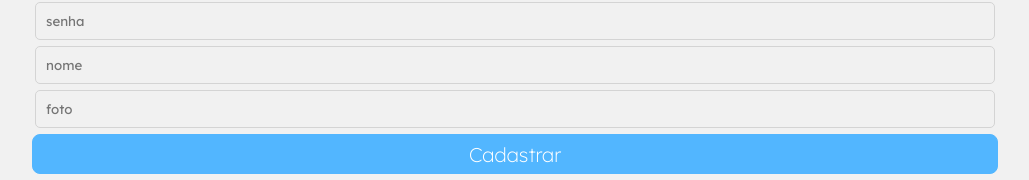
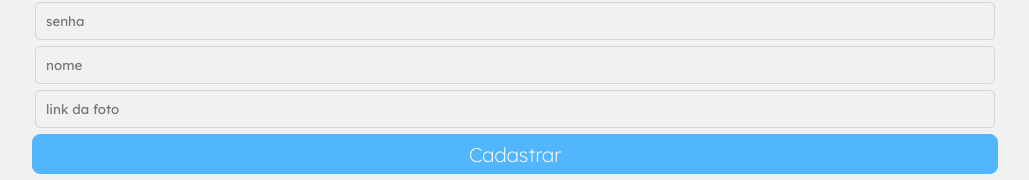
Before and after one commit to mthsmnds/trackit, a React (Vite) app: page /cadastro in a window 1280 px wide. Shown: the part 342-522 px from the top of the page, without its empty margins (125-1154 px from the left). Built offline with nearby package versions, Linux system fonts and the light colour scheme.

Commit message:
feedback fixes

```diff
--- a/src/pages/Login.jsx
+++ b/src/pages/Login.jsx
@@ -24,7 +24,8 @@ function Login(){
                                     localStorage.setItem("token", res.data.token)
                                     navigate("/habitos")
                         })
-                        .catch(err=> console.log(err.response.data));
+                        .catch(err => {console.log(err.response.data),
+                                    alert(`Ocorreu o seguinte erro ao tentar realizar seu login: \n ${err.response.data.message} \n Revise os campos e tente novamente.`)})
             };
 
             const handleSignUp= () =>{
--- a/src/pages/SignUp.jsx
+++ b/src/pages/SignUp.jsx
@@ -18,7 +18,8 @@ function SignUp(){
 
                         axios.post(URL, body)
                         .then(()=> navigate("/"))
-                        .catch(err => console.log(err.response.data))
+                        .catch(err => {console.log(err.response.data),
+                        alert(`Ocorreu o seguinte erro ao tentar realizar seu cadastro: \n ${err.response.data.message} \n Revise os campos e tente novamente.`)})
             }
 
             const handleLogin= () =>{
@@ -33,7 +34,7 @@ function SignUp(){
                         <input type = "email"  id = "signup-email" placeholder="email"  required value={email} onChange={e=> setEmail(e.target.value)}/>
                         <input type = "password"  id = "signup-password" placeholder="senha"  required value={password} onChange={e=> setPassword(e.target.value)}/>
                         <input type = "text"  id = "nome" placeholder="nome"  required value={name} onChange={e=> setName(e.target.value)}/>
-                        <input type = "text"  id = "foto" placeholder="foto"  required value={image} onChange={e=> setImage(e.target.value)}/>
+                        <input type = "text"  id = "foto" placeholder="link da foto"  required value={image} onChange={e=> setImage(e.target.value)}/>
                         <LogButton type="submit">Cadastrar</LogButton>
                         </TypeField>
                         <Login onClick={handleLogin}>Já tem uma conta? Faça o Login!</Login>
```
